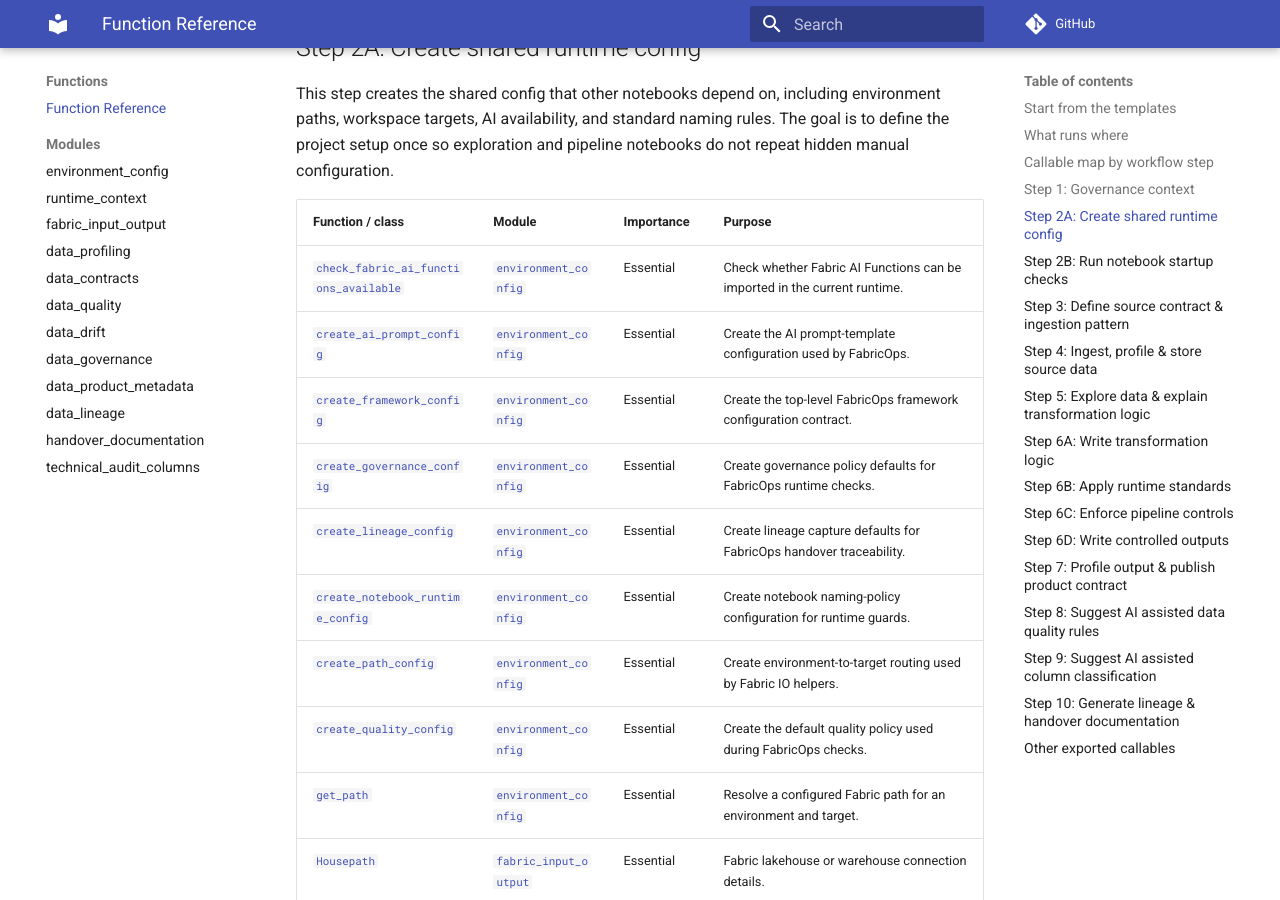
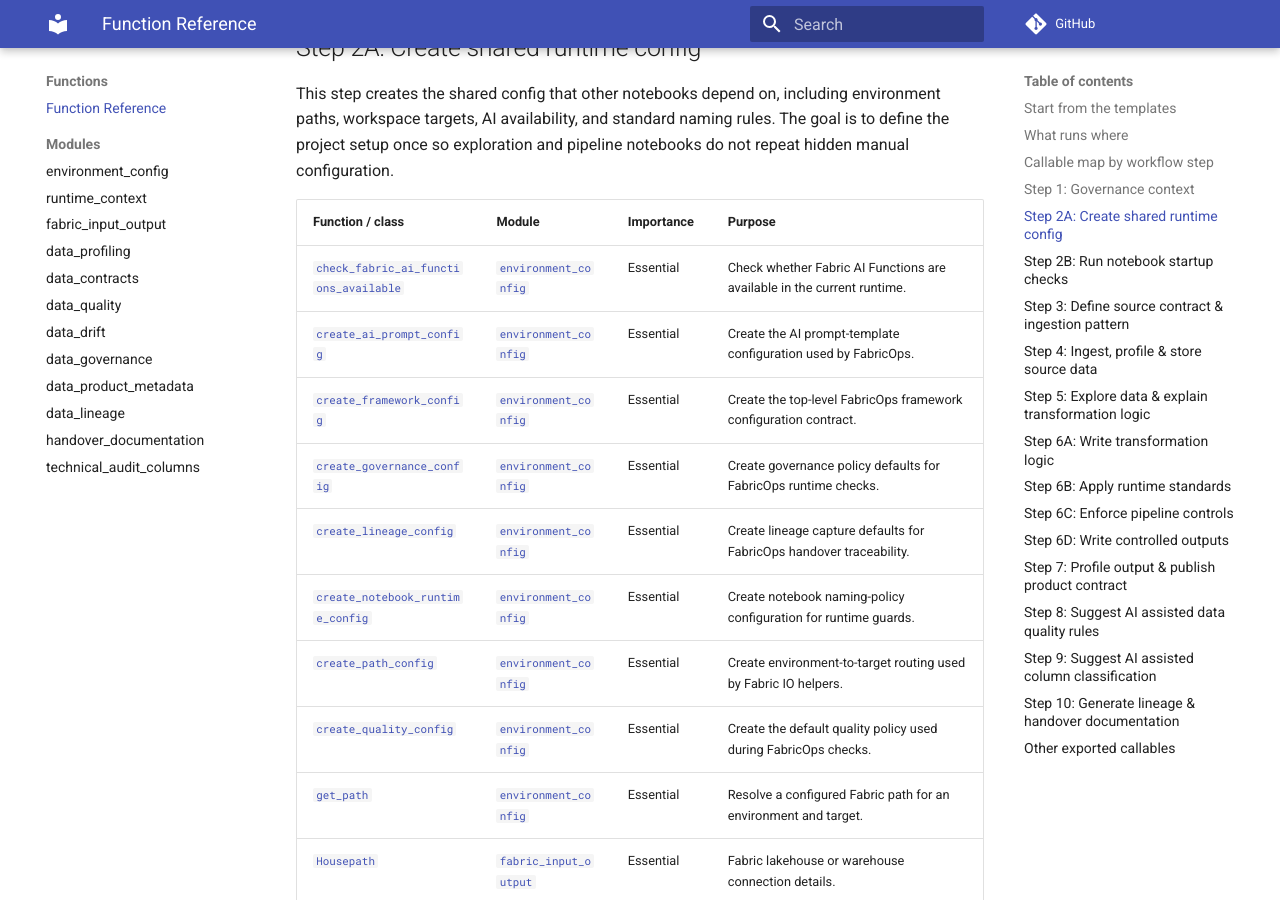
Before and after one commit to Voycepeh/fabric-data-product-framework, an MkDocs documentation site: the page built from docs/reference/index.md, in a window 1280 px wide and 900 px high, scrolled down 2053 px. Built offline with MkDocs 1.6.1 and Material for MkDocs 9.7.7, drawn with Linux system fonts in a browser that asks for light colours; comment, search, counter and statistics services are not loaded.

Commit message:
Regenerate reference docs with normalized line formatting

```diff
--- a/docs/reference/index.md
+++ b/docs/reference/index.md
@@ -38,7 +38,7 @@
 
 | Function / class | Module | Importance | Purpose |
 |---|---|---|---|
-| [`check_fabric_ai_functions_available`](./step-02a-shared-runtime-config/check_fabric_ai_functions_available/) | [`environment_config`](../api/modules/environment_config/) | Essential | Check whether Fabric AI Functions can be imported in the current runtime. |
+| [`check_fabric_ai_functions_available`](./step-02a-shared-runtime-config/check_fabric_ai_functions_available/) | [`environment_config`](../api/modules/environment_config/) | Essential | Check whether Fabric AI Functions are available in the current runtime. |
 | [`create_ai_prompt_config`](./step-02a-shared-runtime-config/create_ai_prompt_config/) | [`environment_config`](../api/modules/environment_config/) | Essential | Create the AI prompt-template configuration used by FabricOps. |
 | [`create_framework_config`](./step-02a-shared-runtime-config/create_framework_config/) | [`environment_config`](../api/modules/environment_config/) | Essential | Create the top-level FabricOps framework configuration contract. |
 | [`create_governance_config`](./step-02a-shared-runtime-config/create_governance_config/) | [`environment_config`](../api/modules/environment_config/) | Essential | Create governance policy defaults for FabricOps runtime checks. |
```
Also changed, not shown: docs/api/modules/environment_config.md (+1 -1 lines).
